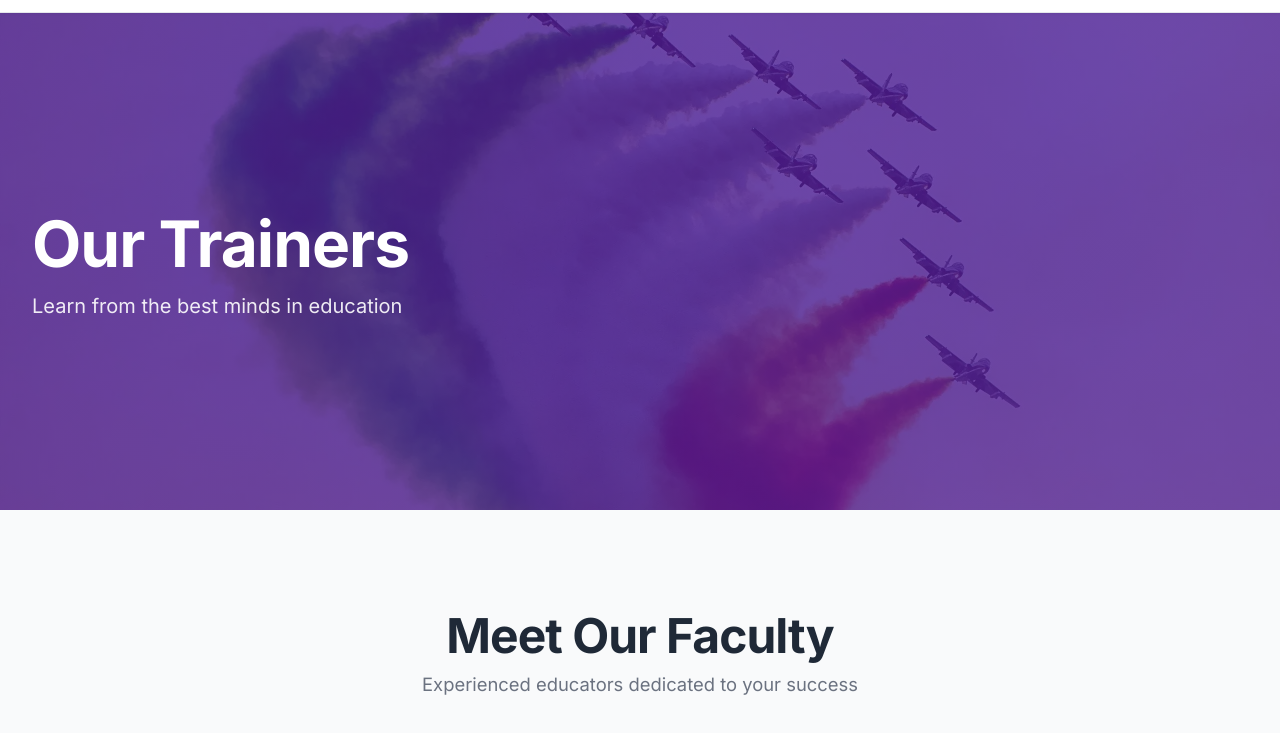
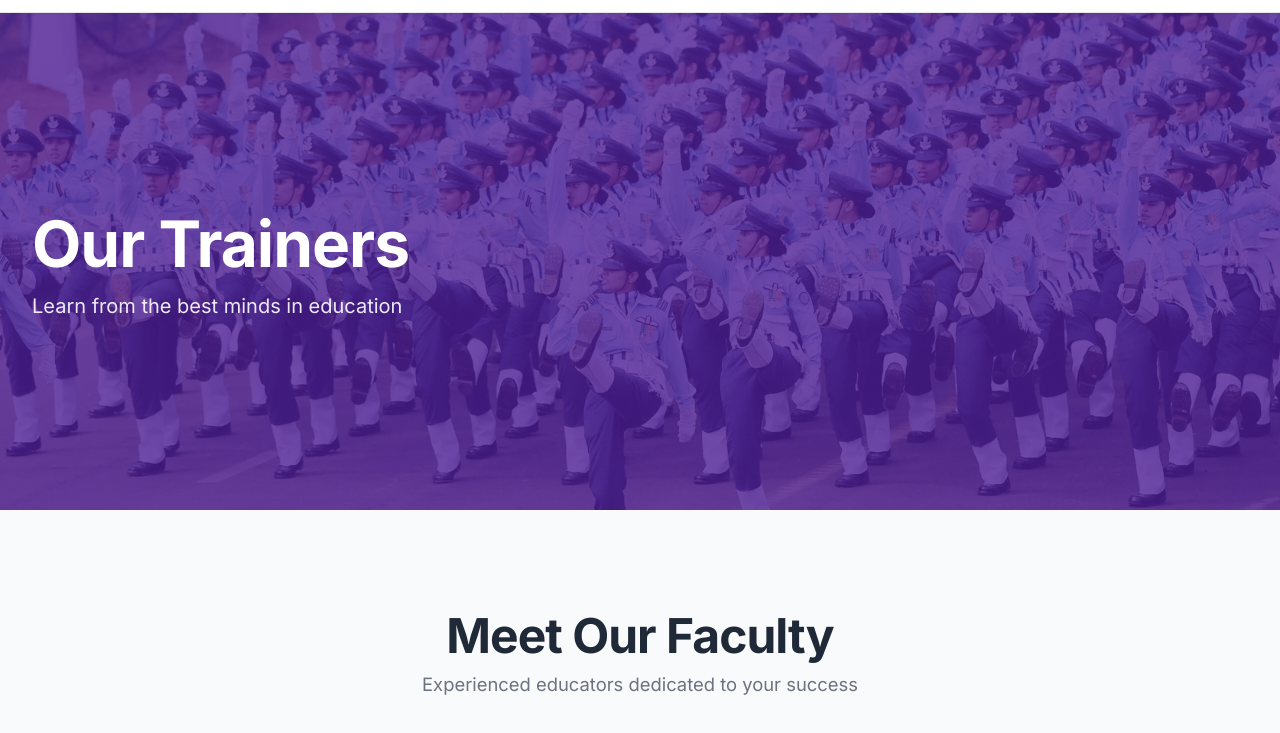
Before and after one commit to rsp24/Tornadoes-academy, a plain HTML site: page trainers.html in a window 1280 px wide. Shown: the part 67-800 px from the top of the page. Drawn offline with Linux system fonts and the light colour scheme; no server answers.

```diff
--- a/trainers.html
+++ b/trainers.html
@@ -67,7 +67,7 @@
     <main>
 
         <!-- Page Banner -->
-        <section class="page-banner trainer-banner" style="background-image: linear-gradient(rgba(76, 29, 149, 0.8), rgba(76, 29, 149, 0.8)), url('assets/images/trainer.webp');">
+        <section class="page-banner trainer-banner" style="background-image: linear-gradient(rgba(76, 29, 149, 0.8), rgba(76, 29, 149, 0.8)), url('assets/images/trainers.webp');">
             <div class="page-banner-container">
                 <h1 class="page-banner-title">Our Trainers</h1>
                 <p class="page-banner-subtitle">Learn from the best minds in education</p>
```
Also changed, not shown: assets/images/trainers.webp (added).
